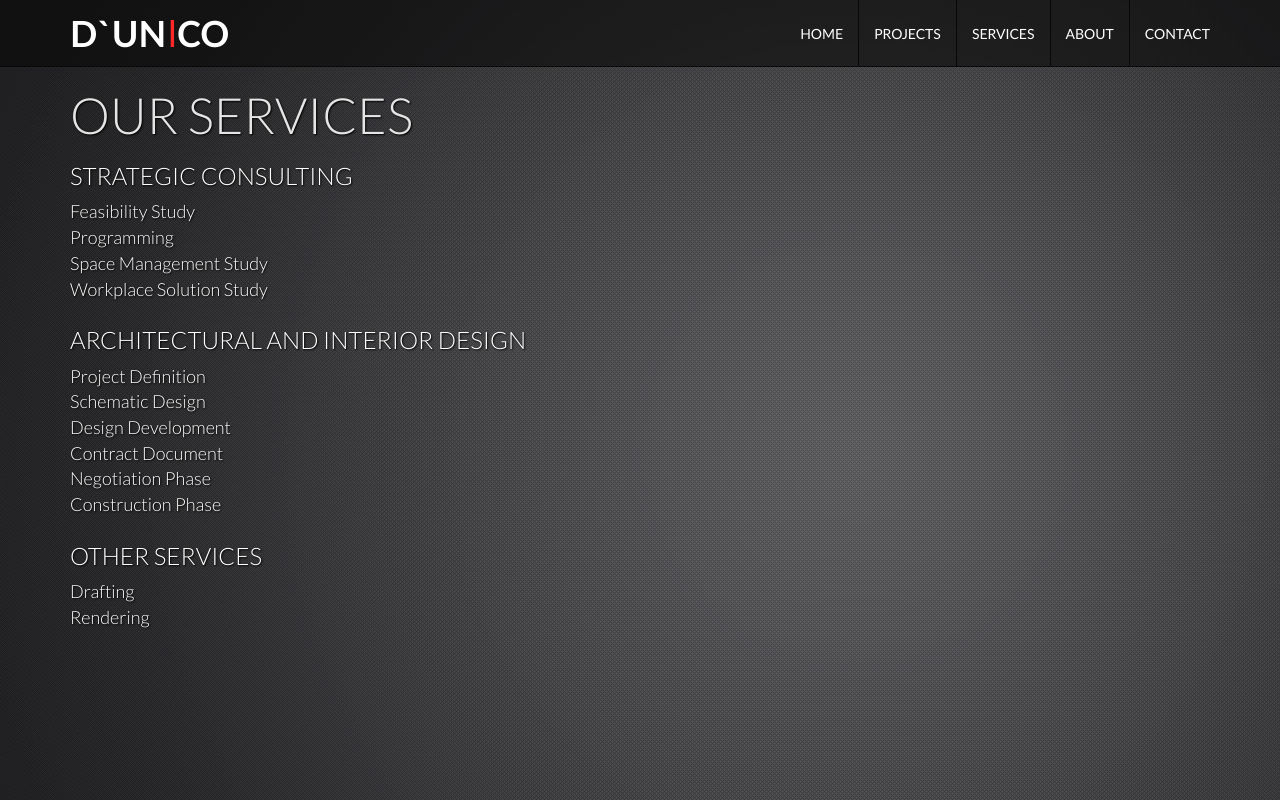
After one commit to gnegamino/DUNICO, a PHP site: page /services.php in a window 1280 px wide. The commit adds this page. Run offline with PHP 8.4, Linux system fonts and the light colour scheme.

Commit message:
Created Services Page

```diff
--- a/css/style.css
+++ b/css/style.css
@@ -117,7 +117,7 @@ h2{
 }
 
 
-
+/*Carousel Fade Bootstrap*/
 .carousel-fade .carousel-inner .item {
   opacity: 0;
   transition-property: opacity;
@@ -202,6 +202,7 @@ h2{
 	margin-top: -10px;
 	margin-bottom: 25px;
 	font-family: Lato-Regular;
+	text-shadow: #000000 1px 1px 2px;
 }
 #profile #our-profile p{
 	line-height: 1.8;
@@ -237,3 +238,27 @@ h2{
 	color: #777;
 	text-decoration: none;
 }
+
+
+/*Services*/
+#services{
+	margin-top: 68px;
+	color: #fff;
+	font-family: Lato-Light;
+}
+#services h2{
+	font-size: 50px;
+	text-align: left;
+	text-shadow: #000000 1px 1px 2px;
+}
+#services h3{
+	margin-bottom: 10px;
+	font-family: Lato-Light;
+	text-shadow: #000000 1px 1px 2px;
+}
+#services p{
+	text-align: justify;
+	text-shadow: #000000 1px 1px 2px;
+	font-size: 18px;
+	margin-bottom: 25px;
+}
--- a/index.php
+++ b/index.php
@@ -1,6 +1,5 @@
 <?php include("header.php"); ?>
-<body>
-	<div class="seamless">
+	<body>
 		<?php include("navigation.php"); ?>
 	  	<div class="container-fluid">
 			<div class="row">
@@ -50,10 +49,9 @@
 					</div>
 
 					<!-- <a class="carousel-control left" href="#carousel" data-slide="prev">&lsaquo;</a>
-    				<a class="carousel-control right" href="#carousel" data-slide="next">&rsaquo;</a> -->
+					<a class="carousel-control right" href="#carousel" data-slide="next">&rsaquo;</a> -->
 				</div>
 			</div>
 		</div>
-	</div>
 	</body>
 </html>
--- a/navigation.php
+++ b/navigation.php
@@ -13,7 +13,7 @@
 			<ul class="nav navbar-nav navbar-right">
 				<li><a href="index.php">Home</a></li>
 				<li><a href="#">Projects</a></li>
-				<li><a href="#">Services</a></li>
+				<li><a href="services.php">Services</a></li>
 				<li><a href="about.php">About</a></li>
 				<li><a href="#">Contact</a></li>
 			</ul>
--- /dev/null
+++ b/scripts/services.js
@@ -0,0 +1,2 @@
+$(function(){
+});
--- /dev/null
+++ b/services.php
@@ -0,0 +1,36 @@
+<?php include("header.php"); ?>
+<body>
+	<div class="black-bg"></div>
+	<div class="seamless">
+		<?php include("navigation.php"); ?>
+	  	<div id="services" class="container">
+			<div class="row">
+				<div class="col-md-12">
+					<h2>OUR SERVICES</h2>
+					<h3>STRATEGIC CONSULTING</h3>
+					<p>
+						Feasibility Study<br>
+						Programming<br>
+						Space Management Study<br>
+						Workplace Solution Study
+					</p>
+					<h3>ARCHITECTURAL AND INTERIOR DESIGN</h3>
+					<p>
+						Project Definition<br>
+						Schematic Design<br>
+						Design Development<br>
+						Contract Document<br>
+						Negotiation Phase<br>
+						Construction Phase
+					</p>
+					<h3>OTHER SERVICES</h3>
+					<p>
+						Drafting<br>
+						Rendering
+					</p>
+				</div>
+			</div>
+		</div>
+	</div>
+	</body>
+</html>
```
